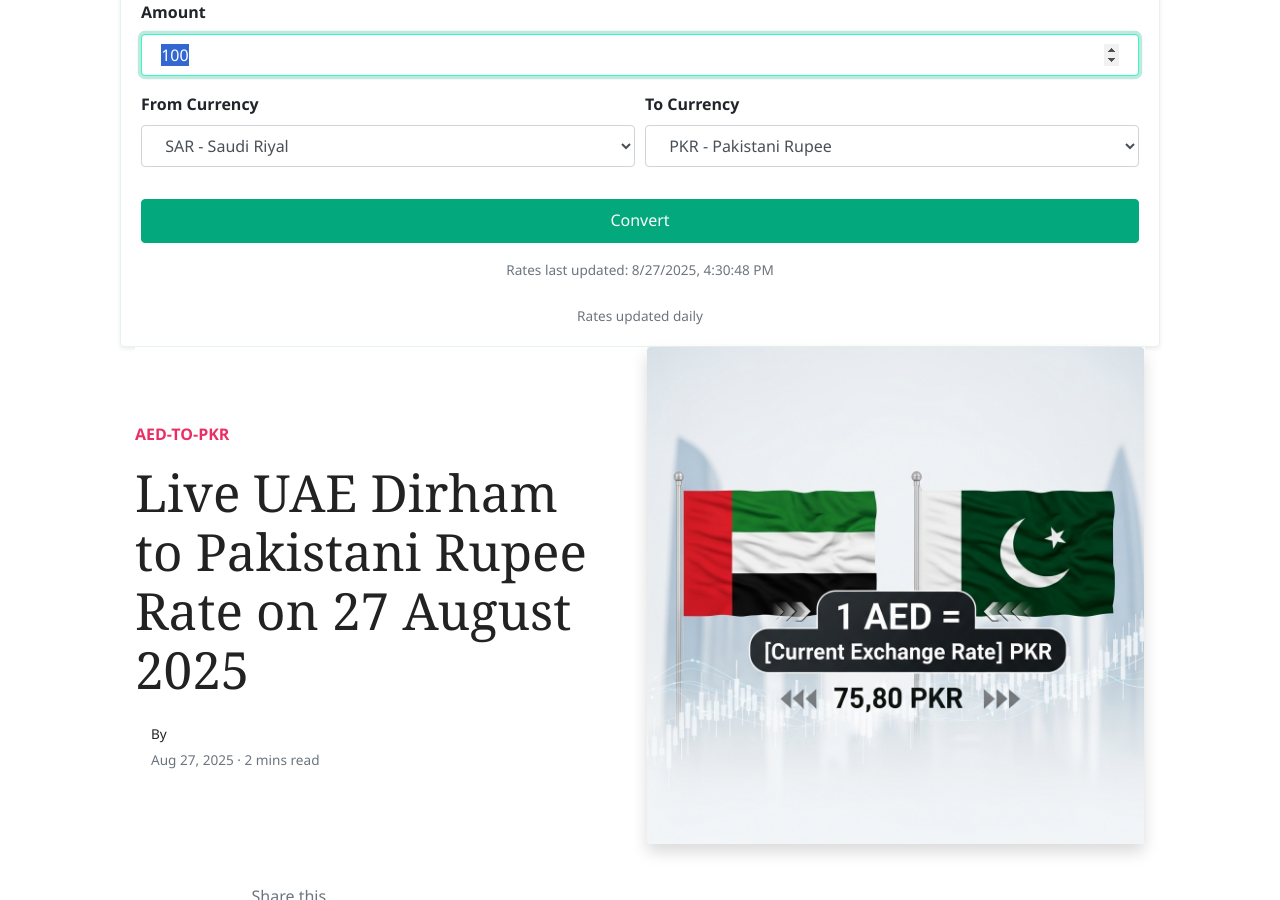
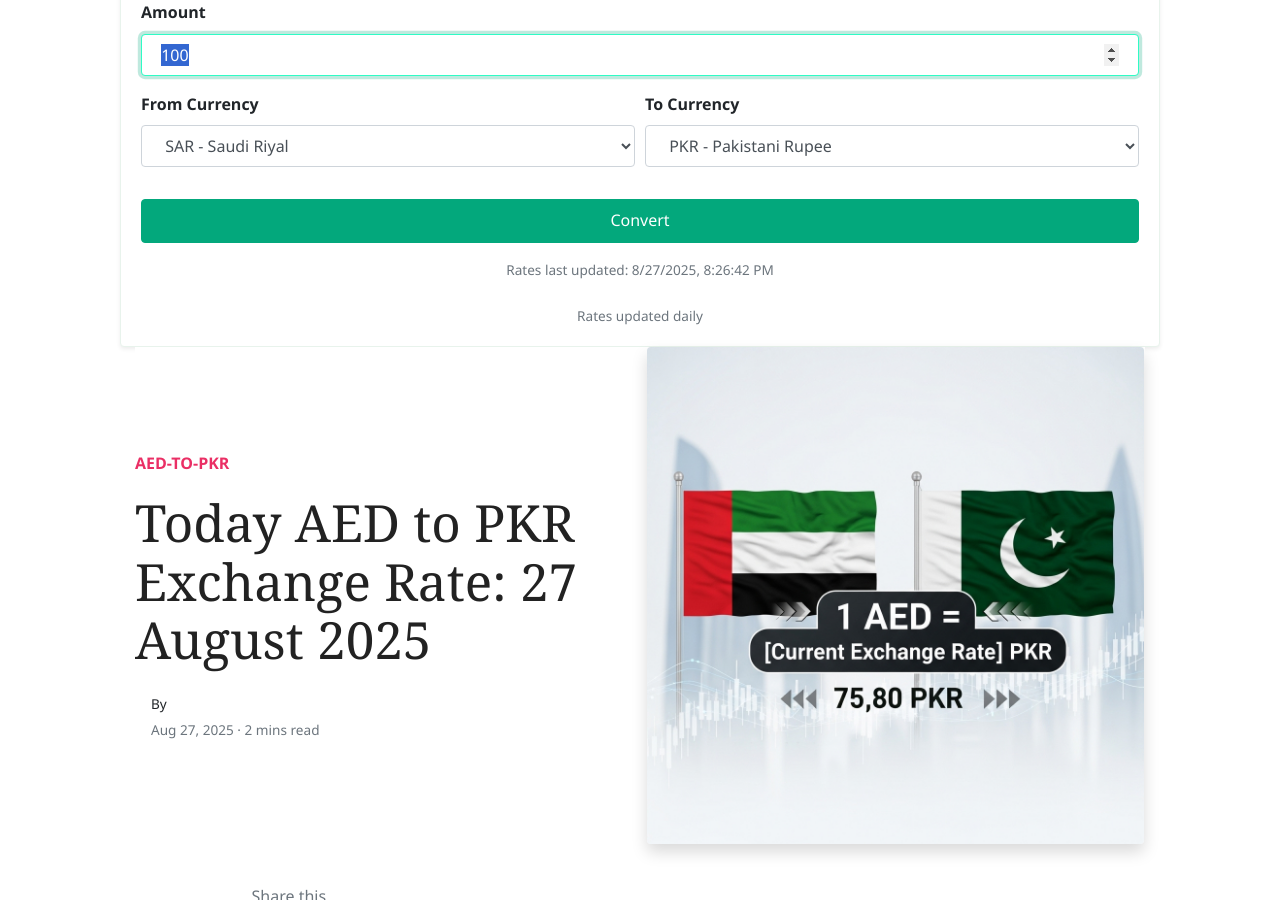
Before and after one commit to mlcom/mlcom.github.io, a Jekyll site: the page built from _posts/2025-08-27-today-uae-dirham-to-pkr-exchange-rate-august-2025-prices-updated-aed-to-pkr.md, in a window 1280 px wide and 900 px high, scrolled down 242 px. Built offline with Jekyll 4.4.1, drawn with Linux system fonts in a browser that asks for light colours; nearby versions of some CDN libraries; comment, search, counter and statistics services are not loaded.

Commit message:
Automated: Update currency rates and generate daily posts

```diff
--- a/_data/rates.yml
+++ b/_data/rates.yml
@@ -1,4 +1,4 @@
-last_updated_utc: '2025-08-27T16:30:48.468258+00:00'
+last_updated_utc: '2025-08-27T20:26:42.232878+00:00'
 rates:
   AED: 3.6725
   AFN: 68.576
--- a/_posts/2025-08-27-today-uae-dirham-to-pkr-exchange-rate-august-2025-prices-updated-aed-to-pkr.md
+++ b/_posts/2025-08-27-today-uae-dirham-to-pkr-exchange-rate-august-2025-prices-updated-aed-to-pkr.md
@@ -1,6 +1,6 @@
 ---
 layout: post
-title:  'Live UAE Dirham to Pakistani Rupee Rate on 27 August 2025'
+title:  'Today AED to PKR Exchange Rate: 27 August 2025'
 author: jane
 categories: [ aed-to-pkr ]
 image: assets/images/aed-to-pkr-rate-today.jpg
```
Also changed, not shown: _posts/2025-08-27-today-uk-pound-sterling-to-pkr-exchange-rate-august-2025-prices-updated-gbp-to-pkr.md (+1 -1 lines).
